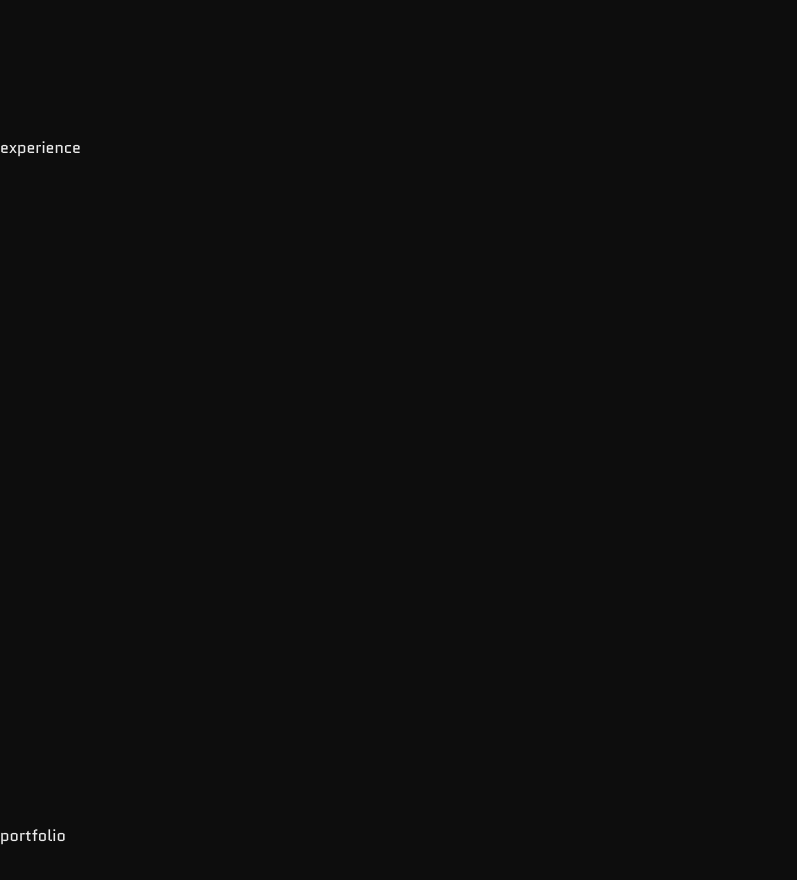
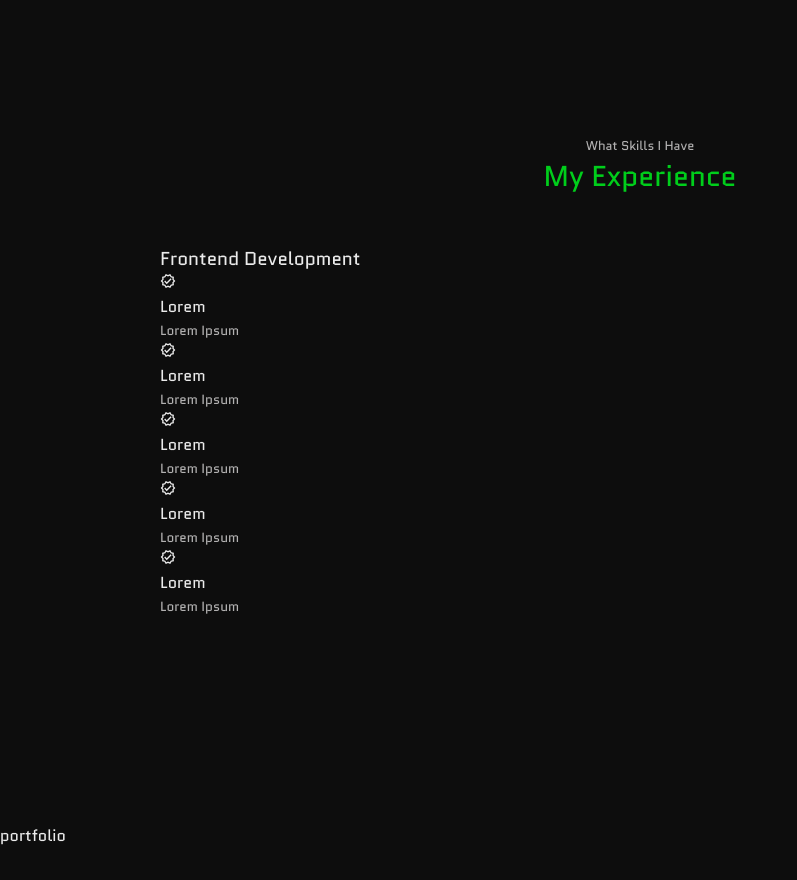
Before and after one commit to Theodoreprof/CV_website, a React (Create React App) app in the folder cv_website/: page / in a window 1280 px wide. Shown: the part 1480-2360 px from the top of the page, without its empty margins (0-797 px from the left). Built offline with nearby package versions, Linux system fonts and the light colour scheme.

Commit message:
Update experience.jsx

```diff
--- a/cv_website/src/components/experience/experience.jsx
+++ b/cv_website/src/components/experience/experience.jsx
@@ -1,10 +1,46 @@
 import React from 'react'
+import './experience.css'
+import {MdOutlineVerified} from 'react-icons/md'
 
 const experience = () => {
   return (
     <section id='experience'>
 
-        experience
+        <h5>What Skills I Have</h5>
+        <h2>My Experience</h2>
+
+        <div className='container experience__container'>
+          <div className='experience__frontend'>
+            <h3>Frontend Development</h3>
+            <div className='experience__content'>
+              <article className='experience__details'>
+                <MdOutlineVerified />
+                <h4>Lorem</h4>
+                <small className='text-light'>Lorem Ipsum</small>
+              </article>
+              <article className='experience__details'>
+                <MdOutlineVerified />
+                <h4>Lorem</h4>
+                <small className='text-light'>Lorem Ipsum</small>
+              </article>
+              <article className='experience__details'>
+                <MdOutlineVerified />
+                <h4>Lorem</h4>
+                <small className='text-light'>Lorem Ipsum</small>
+              </article>
+              <article className='experience__details'>
+                <MdOutlineVerified />
+                <h4>Lorem</h4>
+                <small className='text-light'>Lorem Ipsum</small>
+              </article>
+              <article className='experience__details'>
+                <MdOutlineVerified />
+                <h4>Lorem</h4>
+                <small className='text-light'>Lorem Ipsum</small>
+              </article>
+            </div>
+          </div>
+        </div>
 
     </section>
   )
```
